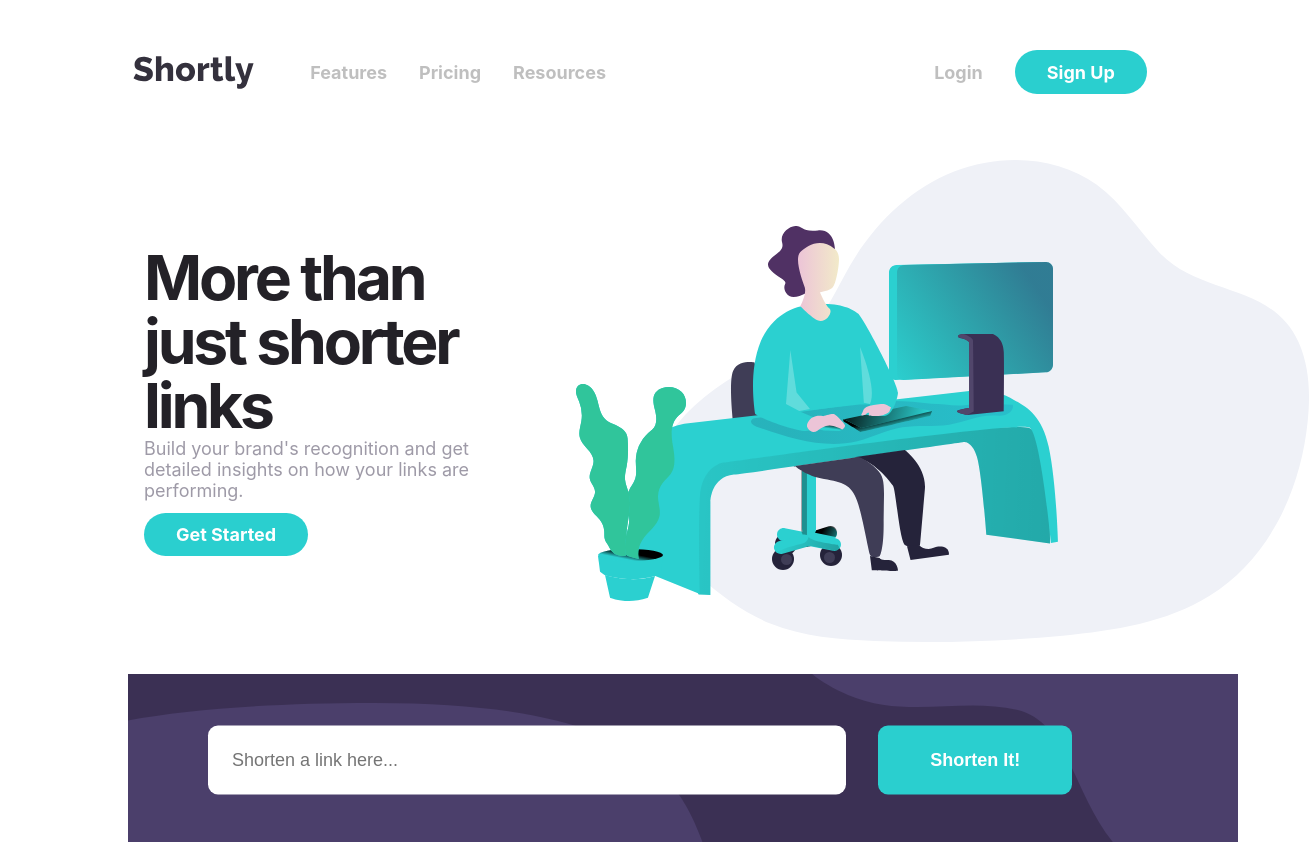
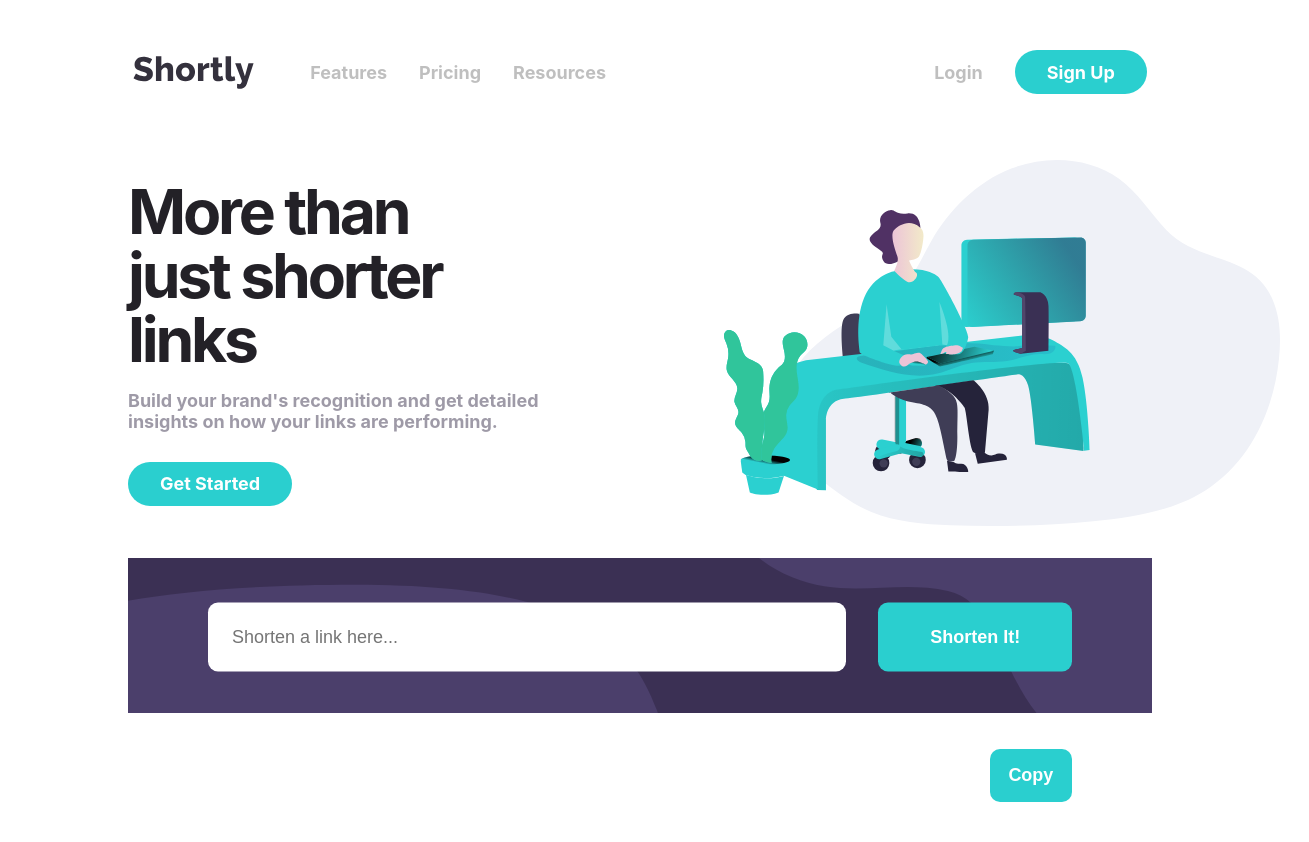
Before and after one commit to omkar2398/Shortly-Link-Shortner, a React (Create React App) app: page / in a window 1280 px wide. Shown: the top 842 px of the page, 1309 px wide, since content can reach past the window. After the commit the page ends 802 px from the top, so only its background shows below. Built offline with nearby package versions, Linux system fonts and the light colour scheme.

Commit message:
Improved Layout

```diff
--- a/src/components/Hero/Hero.styled.js
+++ b/src/components/Hero/Hero.styled.js
@@ -4,18 +4,18 @@ import { Link } from "react-router-dom";
 export const Description = styled.div`
   display: flex;
   align-items: center;
-  margin-top: 3rem;
+  margin: 3rem 0 0 auto;
+  width: 90%;
   @media screen and (max-width: 980px) {
     display: flex;
     flex-direction: column;
+    margin: auto;
   }
 `;
 
 export const ContentWrapper = styled.div`
   display: flex;
   flex-direction: column;
-  flex-wrap: wrap;
-  margin: 0 9rem;
   @media screen and (max-width: 980px) {
     display: flex;
     order: 2;
@@ -24,7 +24,6 @@ export const ContentWrapper = styled.div`
 export const ContentWrapper2 = styled.div`
   display: flex;
   align-items: center;
-  width: 50vw;
   @media screen and (max-width: 980px) {
     display: flex;
     height: fit-content;
@@ -45,8 +44,7 @@ export const Heading = styled.h1`
   @media screen and (max-width: 980px) {
     display: block;
     text-align: center;
-    margin: 1rem 0;
-    font-size: 2.5rem;
+    font-size: 3rem;
     width: 90vw;
     line-height: 3rem;
     letter-spacing: 0;
@@ -56,11 +54,12 @@ export const Heading = styled.h1`
 export const Para = styled.p`
   text-align: start;
   font-size: 18px;
-  white-space: wrap;
-  margin: 0 0 1rem 0;
+  font-weight: bold;
+  width: 70%;
   color: #9e9aa7;
-  margin: 0 1rem 0 0;
   @media screen and (max-width: 980px) {
+    font-size: 1.6rem;
+    margin: 1rem 0;
     text-align: center;
     width: 90vw;
   }
@@ -97,7 +96,11 @@ export const Person = styled.div`
   display: flex;
   align-items: center;
   width: 100%;
-  margin-left: -6rem;
+
+  & > img {
+    height: 100%;
+    width: 100%;
+  }
   @media screen and (max-width: 980px) {
     & img {
       display: block;
--- a/src/components/LinkShortner/LinkShortner.styled.js
+++ b/src/components/LinkShortner/LinkShortner.styled.js
@@ -2,9 +2,10 @@ import styled from "styled-components";
 
 export const Form = styled.div`
   position: relative;
-  width: 80vw;
+  width: 80%;
   margin: 2rem auto;
   & > img {
+    width: 100%;
     background-color: #3b3054;
   }
 
@@ -12,9 +13,10 @@ export const Form = styled.div`
     position: relative;
     display: block;
     height: 100%;
-    margin: 1rem 2rem;
+    width: 80%;
+    margin: 1rem auto;
     & > img {
-      width: 80vw;
+      width: 100%;
       height: 200px;
       margin: 0 auto;
       border-radius: 10px;
@@ -47,7 +49,7 @@ export const SearchBar = styled.input`
 
   @media screen and (max-width: 980px) {
     display: block;
-    width: 58vw;
+    width: 80%;
     margin: 1rem auto;
     border-radius: 0;
   }
@@ -66,7 +68,7 @@ export const Button = styled.button`
 
   @media screen and (max-width: 980px) {
     display: block;
-    width: 70vw;
+    width: 90%;
     margin: 1rem auto;
     border-radius: 0;
   }
--- a/src/components/Navbar/Navbar.styled.js
+++ b/src/components/Navbar/Navbar.styled.js
@@ -9,7 +9,7 @@ export const Nav = styled.nav`
   margin: 2rem 0;
   font-size: 18px;
   z-index: 10;
-  width: 100vw;
+  width: 100%;
   @media screen and (max-width: 980px) {
     margin: 0;
     transition: 0.8s all ease;
```
